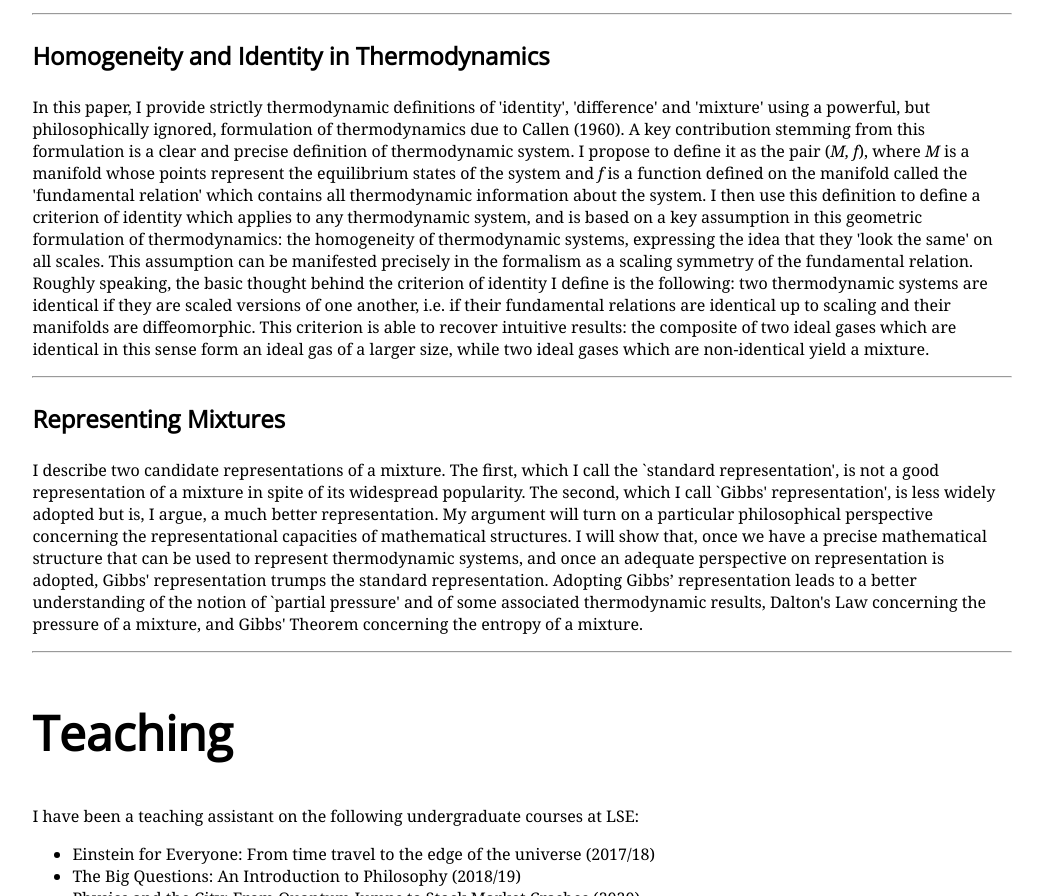
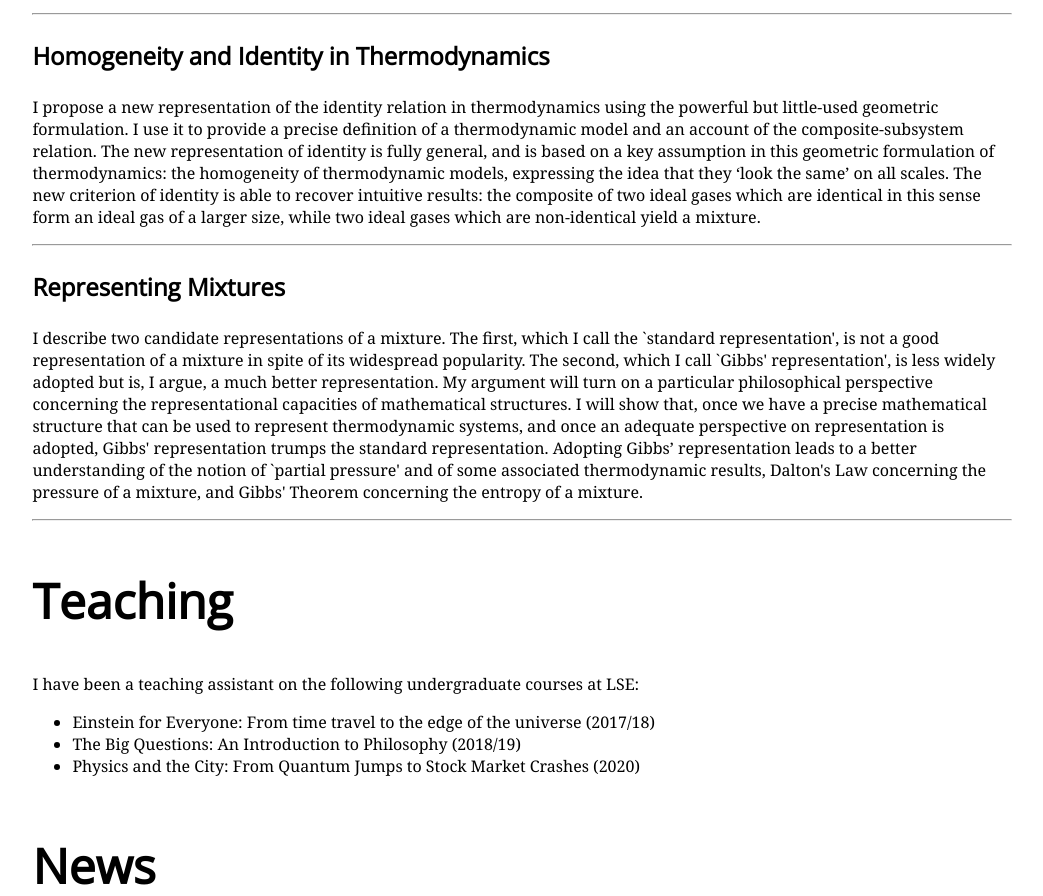
Before and after one commit to jamesjwills/jamesjwills.github.io, a plain HTML site: page index.html in a window 1280 px wide. Shown: the part 826-1722 px from the top of the page, without its empty margins (118-1161 px from the left). Drawn offline with nearby package versions, Linux system fonts and the light colour scheme; a web font is replaced by a local one.

Commit message:
Update abstract for Identity paper

```diff
--- a/index.html
+++ b/index.html
@@ -36,18 +36,12 @@
             <hr>
             <div class="paper">
                 <h3>Homogeneity and Identity in Thermodynamics</h3>
-                <p>In this paper, I provide strictly thermodynamic definitions of 'identity', 'difference' and 'mixture' using a powerful,
-                    but philosophically ignored, formulation of thermodynamics due to Callen (1960). A key contribution stemming from this
-                    formulation is a clear and precise definition of thermodynamic system. I propose to define it as the pair (<i>M, f</i>), where
-                    <i>M</i> is a manifold whose points represent the equilibrium states of the system and <i>f</i> is a function defined on the manifold
-                    called the 'fundamental relation' which contains all thermodynamic information about the system. I then use this definition
-                    to define a criterion of identity which applies to any thermodynamic system, and is based on a key assumption in this
-                    geometric formulation of thermodynamics: the homogeneity of thermodynamic systems, expressing the idea that they 'look the same'
-                    on all scales. This assumption can be manifested precisely in the formalism as a scaling symmetry of the fundamental relation.
-                    Roughly speaking, the basic thought behind the criterion of identity I define is the following: two thermodynamic systems are identical
-                    if they are scaled versions of one another, i.e. if their fundamental relations are identical up to scaling and their manifolds are diffeomorphic.
-                    This criterion is able to recover intuitive results: the composite of two ideal gases which are identical in this sense
-                    form an ideal gas of a larger size, while two ideal gases which are non-identical yield a mixture.</p>
+                <p>I propose a new representation of the identity relation in thermodynamics using the powerful but little-used geometric formulation.
+                    I use it to provide a precise definition of a thermodynamic model and an account of the composite-subsystem relation.
+                   The new representation of identity is fully general, and is based on a key assumption in this geometric formulation of thermodynamics:
+                   the homogeneity of thermodynamic models, expressing the idea that they ‘look the same’ on all scales.
+                   The new criterion of identity is able to recover intuitive results: the composite of two ideal gases
+                   which are identical in this sense form an ideal gas of a larger size, while two ideal gases which are non-identical yield a mixture.</p>
             </div>
             <hr>
             <div class="paper">
```
